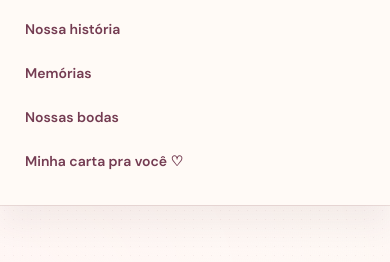
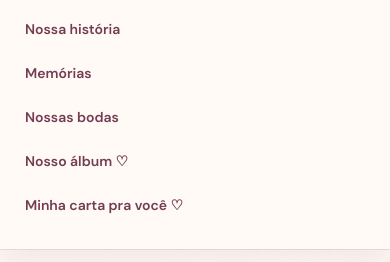
Before and after one commit to dossantosrafa/rafael-e-laura, a plain HTML site: page index.html in a window 390 px wide. Both pictures are taken after a click on the button "Abrir menu". Shown: the part 79-341 px from the top of the page. Drawn offline with nearby package versions, Linux system fonts and the light colour scheme; a web font is replaced by a local one.

Commit message:
Add link to 'Nosso álbum' in mobile navigation

```diff
--- a/index.html
+++ b/index.html
@@ -30,7 +30,7 @@
       <button class="mobile-menu-toggle" id="menuToggle" type="button" aria-controls="mobileNav" aria-expanded="false" aria-label="Abrir menu"><span></span><span></span><span></span></button>
     </div>
     <nav class="mobile-nav" id="mobileNav" aria-label="Navegação móvel" hidden>
-      <a href="#historia">Nossa história</a><a href="#memorias">Memórias</a><a href="#bodas">Nossas bodas</a><button type="button" data-open-letter>Minha carta pra você ♡</button>
+      <a href="#historia">Nossa história</a><a href="#memorias">Memórias</a><a href="#bodas">Nossas bodas</a><a href="album.html">Nosso álbum ♡</a><button type="button" data-open-letter>Minha carta pra você ♡</button>
     </nav>
   </header>
 
```
